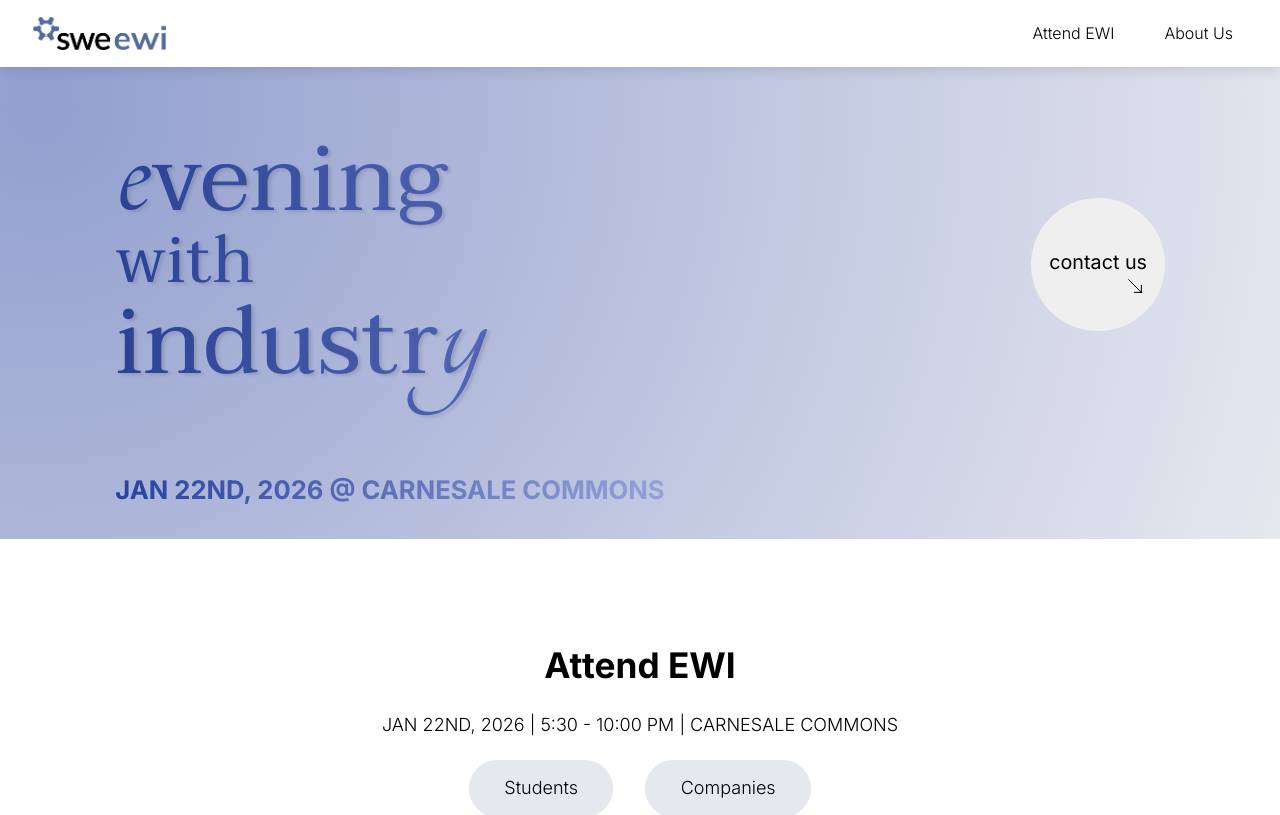
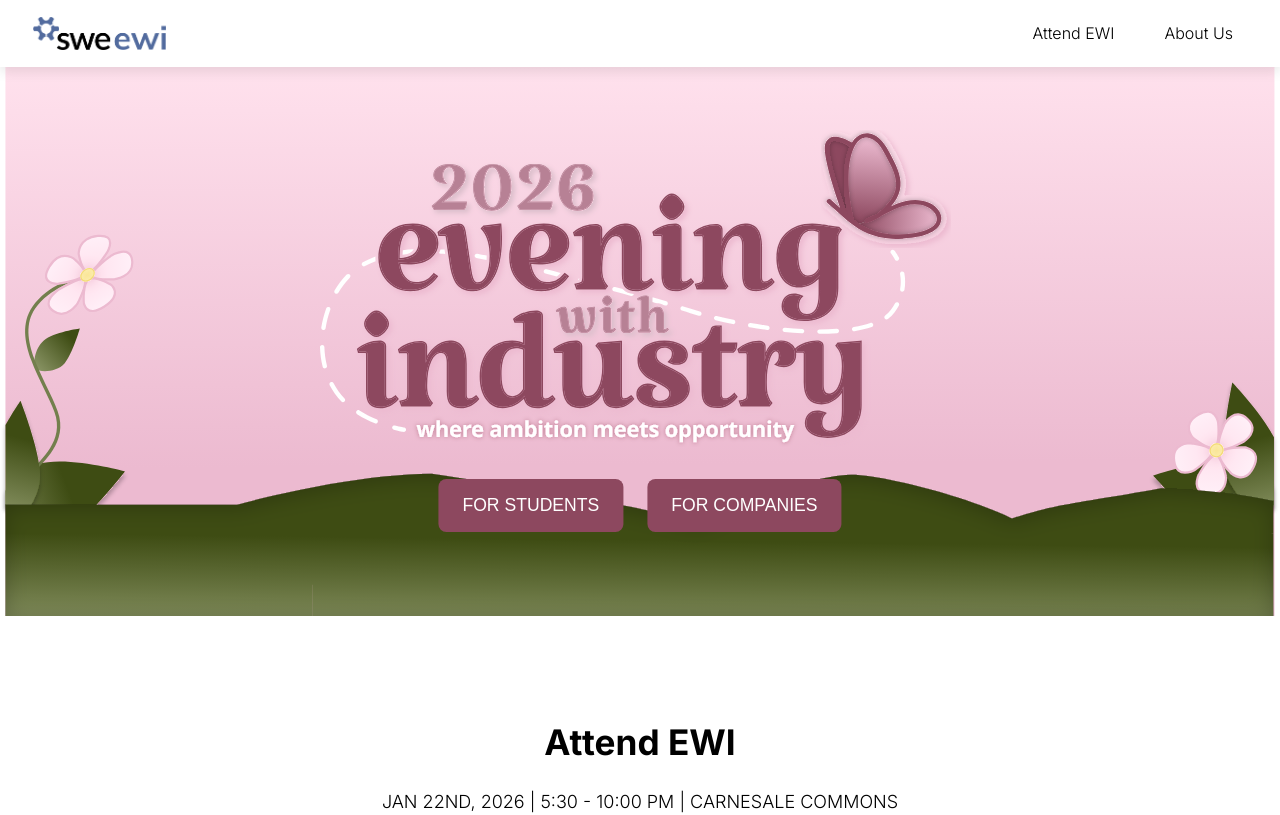
Before and after one commit to swe-ucla/ewi-website, a React (Create React App) app: page / in a window 1280 px wide. Shown: the top 815 px of the page. Built offline with nearby package versions, Linux system fonts and the light colour scheme; a web font is replaced by a local one.

Commit message:
create hero section

```diff
--- a/src/components/header/Header.jsx
+++ b/src/components/header/Header.jsx
@@ -1,36 +1,15 @@
 import React from "react";
 import "./header.css";
-import Timer from "../timer/Timer";
-import { HashLink } from "react-router-hash-link";
-import arrowIcon from "./contact_arrow.svg";
-
-const eventDate = "JAN 22ND, 2026 @ CARNESALE COMMONS";
+import hero_text from "../../assets/hero_text.svg";
 
 const Header = () => {
   return (
-    <header>
-      <div className="container header__container">
-        <div className="headerText">
-          <h1>
-            <span className="e">e</span>vening
-            <br />
-            <span className="with">with</span>
-            <br />
-            <span className="industry">
-              industr<span className="y">y</span>
-            </span>
-          </h1>
-          <div className="event__date">{eventDate}</div>
-          <div className="contact_btn"></div>
-        </div>
-        <button class="button contact-button">
-          <HashLink to="/#contact">
-            <span className="contact-button-contents">
-              contact us
-              <img src={arrowIcon} alt="arrow pointing down" />
-            </span>
-          </HashLink>
-        </button>
+    <header className="hero">
+      <img src={hero_text} className="hero-text" alt="Hero text" />
+
+      <div className="hero-buttons">
+        <button>FOR STUDENTS</button>
+        <button>FOR COMPANIES</button>
       </div>
     </header>
   );
--- a/src/components/header/header.css
+++ b/src/components/header/header.css
@@ -1,125 +1,54 @@
-@import url('https://fonts.googleapis.com/css2?family=Tangerine&family=Taviraj:wght@400;700&display=swap');
+@import url('https://fonts.googleapis.com/css2?family=Noto+Serif+Bengali:wght@100..900&display=swap');
 
-header {
-  padding-top: 4rem;
-  overflow: hidden;
-  /* background-image: linear-gradient(to right, #929FCF, #E6E8EF); */
-  background-image: radial-gradient(circle at 40px 40px,#929FCF, #E6E8EF);
+.hero {
+  width: 100%;
+  aspect-ratio: 2.32995951417; /* 1151 / 494 */
+  background-image: url("../../assets/hero_background.svg");
+  background-size: contain;
+  background-position: center;
+  background-repeat: no-repeat;
+  position: relative;
+
+  display: flex;
+  justify-content: center;
+  align-items: center;
 }
 
-.header__container {
-  text-align: left;
-  height: 100%;
-  display:flex;
-  flex-direction:row;
-  justify-content:space-between;
-  position: static;
+.hero-content {
+  text-align: center;
+  position: absolute;
+  top: 40%;
+  left: 50%;
+  transform: translate(-50%, -50%);
+
+  width: 100%;
+  max-width: 900px;
 }
 
-.headerText {
-  max-width: 100%;
+.hero-text {
+  position: absolute;
+  top: 40%;
+  left: 50%;
+  transform: translate(-50%, -50%);
+  width: 50%;
+  max-width: 800px;
 }
 
-.headerText h1 {
-  font-size: 6rem;
-  font-family: 'Taviraj', serif;
-  background: -webkit-linear-gradient(left, #2641a0, #667bd0); /* Matching colors */
-  -webkit-background-clip: text;
-  -webkit-text-fill-color: transparent;
-  line-height: 75%;
-  margin-bottom: 1rem;
-  font-weight: 500;
-  scroll-behavior: smooth;
-  text-shadow: 3px 2px 3px rgba(73, 73, 83, 0.2);
+.hero-buttons {
+  position: absolute;
+  top: 75%;
+  left: 50%;
+  transform: translateX(-50%);
+  display: flex;
+  gap: 1.5rem;
 }
 
-.headerText .e {
-  font-family: 'Tangerine', cursive;
-  font-size: 1.8em; /* Slightly larger to match the aesthetics */
+.hero-buttons button {
+  padding: 1rem 1.5rem;
+  border-radius: 8px;
+  border: none;
+  background: #8D485F;
+  color: white;
+  font-size: 1.1rem;
+  cursor: pointer;
 }
-
-.headerText .with {
-  font-size: 0.7em; /* Slightly larger to match the aesthetics */
-}
-
-.headerText .industry{
-  line-height: 1;
-  display: block;
-  margin-top: -0.55em;
-}
-
-.headerText .industry .y {
-  font-family: 'Tangerine', cursive;
-  font-size: 1.8em; /* Slightly larger to match the aesthetics */
-}
-
-.event__date {
-  font-size: 1.6rem;
-  font-family: 'Inter', serif;
-  background: -webkit-linear-gradient(left, #2641a0, #95a2d8); /* Matching colors */
-  -webkit-background-clip: text;
-  -webkit-text-fill-color: transparent;
-  margin-top: 3.2rem;
-  margin-bottom: 1.7rem;
-  font-weight: 700;
-}
-
-.scroll__down {
-  position: absolute;
-  right: -2.3rem;
-  bottom: 5rem;
-  transform: rotate(90deg);
-  font-weight: 300;
-  font-size: 0.9rem;
-}
-
-.contact-button {
-  aspect-ratio:1;
-  margin-top:5em;
-  width:10em;
-  height:50%;
-  border-radius:50%;
-  display: flex;
-  align-items: center;
-  justify-content:center;
-}
-
-.contact-button-contents {
-  margin-top:1em;
-  display:flex;
-  flex-direction:column;
-  align-items:end;
-  font-size:calc(1em + 0.5vw);
-}
-
-.contact-button-contents img {
-  width:25%;
-}
-
-@media screen and (max-width: 600px) {
-  header {
-    padding-top: 4rem;
-  }
-
-  .header__socials,
-  .scroll__down {
-    display: none;
-  }
-
-  .headerText h1 {
-    font-size: 3.5rem;
-  }
-
-  .event__date {
-    margin-top: 1rem;
-    font-size: 1.15rem;
-  }
-
-  .contact-button {
-    margin-top:3em;
-  }
-
-  .contact-button-contents {
-    font-size:calc(0.85em + 0.5vw);
-  }
-}
```
Also changed, not shown: src/assets/hero_background.svg (added), src/assets/hero_text.svg (added).
